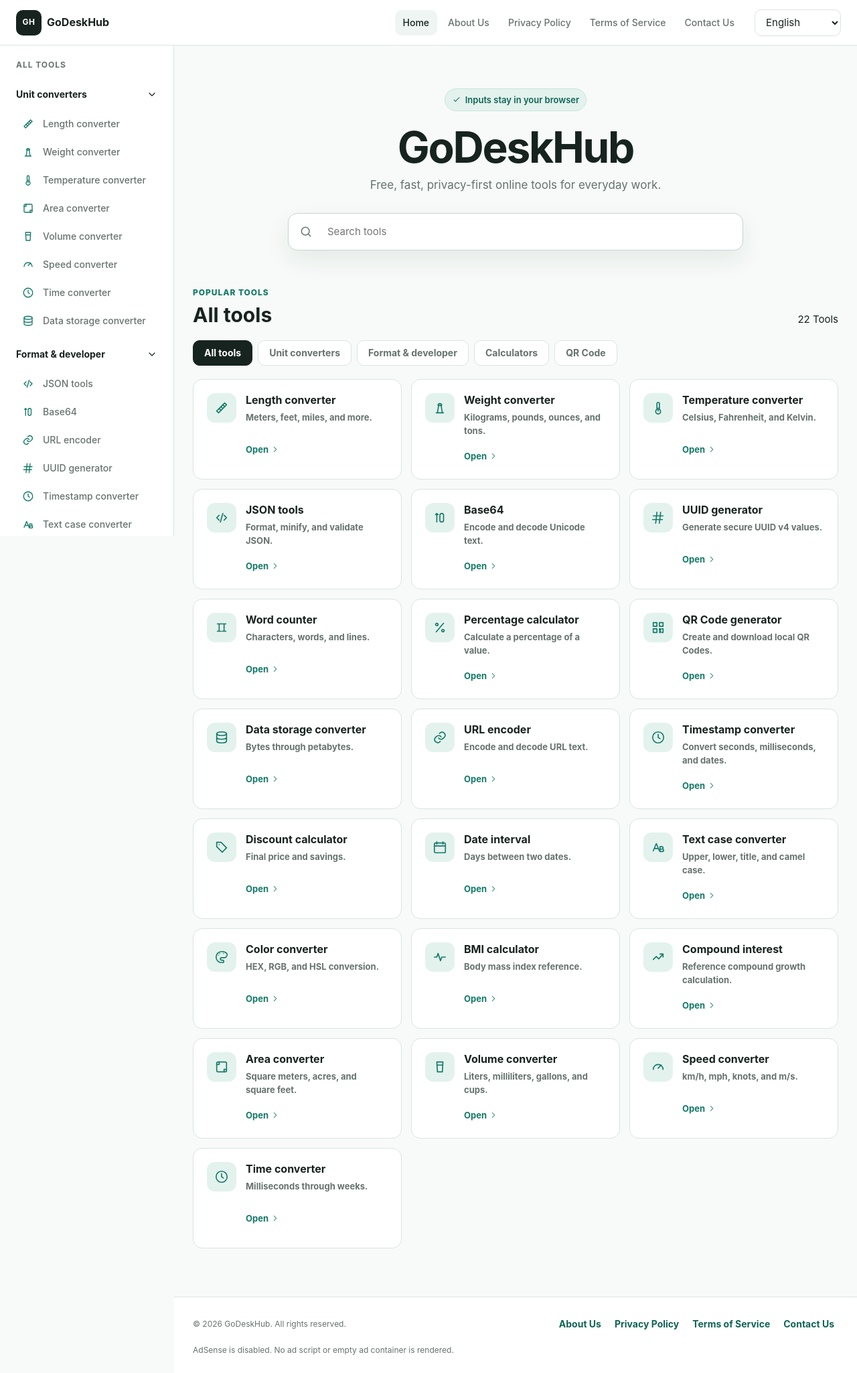
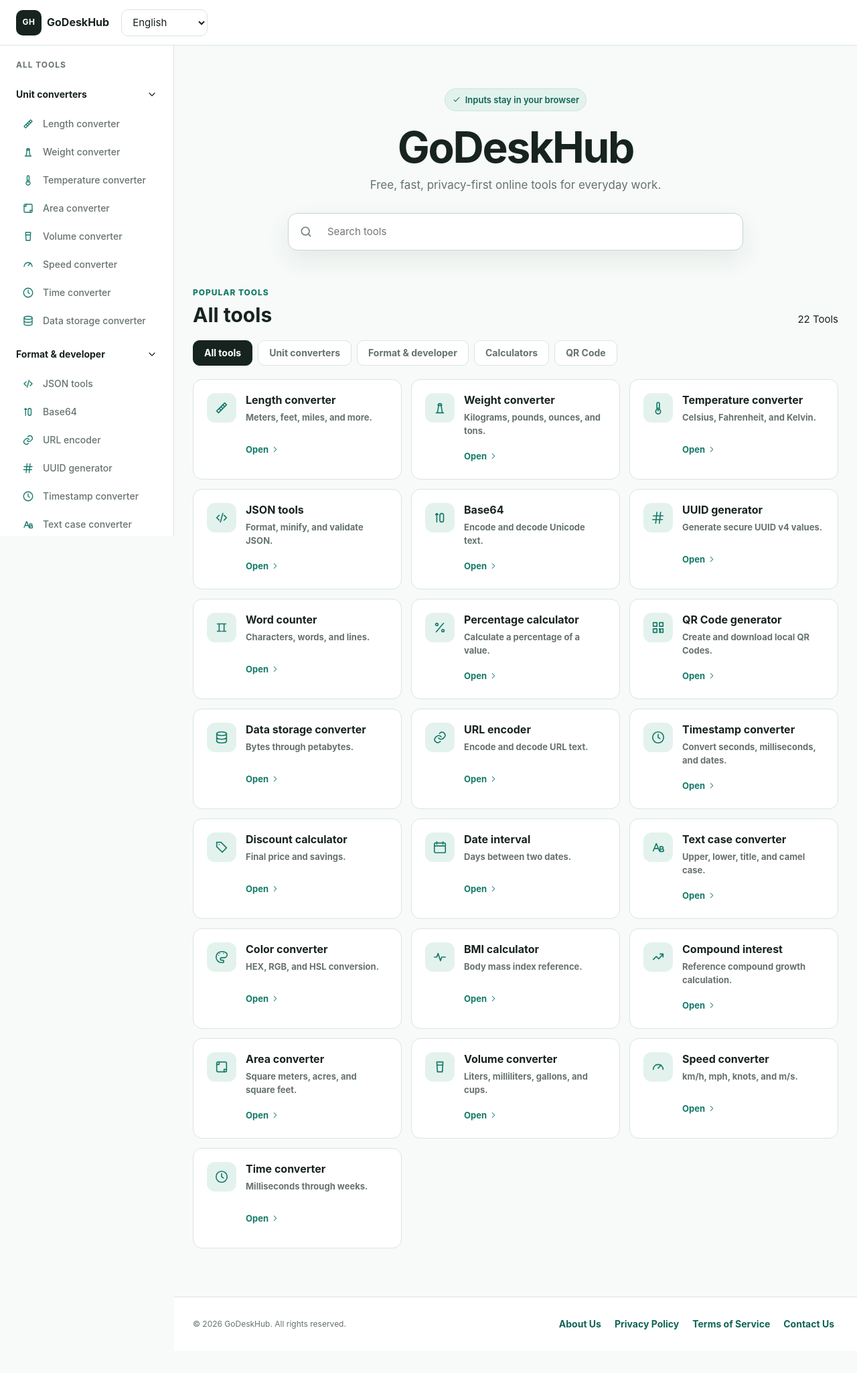
Before and after one commit to NolandLiu/web-tools, a React (Vite) app: page / in a window 1280 px wide. Shown: the whole page at 67% size. After the commit the page ends 2017 px from the top, so only its background shows below. Built offline with nearby package versions, Linux system fonts and the light colour scheme.

Commit message:
fix: simplify header and footer messaging

```diff
--- a/src/App.tsx
+++ b/src/App.tsx
@@ -65,7 +65,7 @@ function App() {
   };
 
   return (
-    <AppShell lang={lang} page={page} activeTool={activeTool} onLanguageChange={setLang} onNavigate={navigate} onOpenTool={openTool}>
+    <AppShell lang={lang} activeTool={activeTool} onLanguageChange={setLang} onNavigate={navigate} onOpenTool={openTool}>
       {page === "home" ? activeTool ? <ToolWorkspace key={activeTool.id} tool={activeTool} lang={lang} onOpenTool={openTool} /> : (
         <HomeDirectory lang={lang} query={query} setQuery={setQuery} category={category} setCategory={setCategory} tools={filtered} onOpenTool={openTool} />
       ) : <InfoPage page={page} lang={lang} navigate={navigate} />}
--- a/src/components/AppShell.tsx
+++ b/src/components/AppShell.tsx
@@ -6,7 +6,6 @@ import { ToolSidebar } from "./ToolSidebar";
 
 type Props = {
   lang: Lang;
-  page: Page;
   activeTool: Tool | null;
   onLanguageChange: (lang: Lang) => void;
   onNavigate: (page: Page) => void;
@@ -14,7 +13,7 @@ type Props = {
   children: React.ReactNode;
 };
 
-export function AppShell({ lang, page, activeTool, onLanguageChange, onNavigate, onOpenTool, children }: Props) {
+export function AppShell({ lang, activeTool, onLanguageChange, onNavigate, onOpenTool, children }: Props) {
   const [drawerOpen, setDrawerOpen] = useState(false);
   const t = messages[lang];
 
@@ -37,11 +36,6 @@ export function AppShell({ lang, page, activeTool, onLanguageChange, onNavigate,
         <button className="brand" type="button" onClick={() => navigate("home")}>
           <span className="brand-mark">GH</span><span>{t.siteName}</span>
         </button>
-        <nav className="topbar-links" aria-label="Primary">
-          {(["home", "about", "privacy", "terms", "contact"] as Page[]).map(item => (
-            <button className={page === item ? "active" : ""} type="button" key={item} onClick={() => navigate(item)}>{navLabels[item][lang]}</button>
-          ))}
-        </nav>
         <label className="language">
           <span className="sr-only">Language</span>
           <select value={lang} onChange={event => onLanguageChange(event.target.value as Lang)}>
@@ -65,7 +59,6 @@ export function AppShell({ lang, page, activeTool, onLanguageChange, onNavigate,
             <button type="button" key={item} onClick={() => navigate(item)}>{navLabels[item].en}</button>
           ))}
         </nav>
-        <span>{t.adsOff}</span>
       </footer>
     </main>
   );
--- a/src/i18n.ts
+++ b/src/i18n.ts
@@ -11,7 +11,6 @@ export const messages = {
     about: "About Us", privacy: "Privacy Policy", terms: "Terms of Service", contact: "Contact Us", home: "Home", categories: "Categories", tools: "Tools",
     navigation: "Tool navigation", menu: "Open tool navigation", closeMenu: "Close tool navigation", showHelp: "Show field help",
     related: "Related tools", usage: "How to use", generate: "Generate", download: "Download PNG", sourceText: "Source text",
-    adsOff: "AdSense is disabled. No ad script or empty ad container is rendered.",
     financeNote: "Results are for reference only and are not financial advice.", healthNote: "BMI is for reference only and is not a medical diagnosis.",
     qrEmpty: "Enter text or a URL to generate a QR Code.", qrTooLong: "Input is too long for a reliable QR Code.",
   },
@@ -23,7 +22,6 @@ export const messages = {
     about: "关于", privacy: "隐私政策", terms: "使用条款", contact: "联系反馈", home: "首页", categories: "分类", tools: "工具",
     navigation: "工具导航", menu: "打开工具导航", closeMenu: "关闭工具导航", showHelp: "查看字段说明",
     related: "相关工具", usage: "使用说明", generate: "生成", download: "下载 PNG", sourceText: "原始内容",
-    adsOff: "AdSense 默认关闭，不渲染广告脚本或空广告容器。",
     financeNote: "计算结果仅供参考，不构成投资或理财建议。", healthNote: "BMI 结果仅供参考，不构成医疗诊断。",
     qrEmpty: "输入文本或 URL 后生成 QR Code。", qrTooLong: "输入过长，无法可靠生成 QR Code。",
   },
@@ -35,7 +33,6 @@ export const messages = {
     about: "關於", privacy: "隱私權政策", terms: "使用條款", contact: "聯絡與回饋", home: "首頁", categories: "分類", tools: "工具",
     navigation: "工具導覽", menu: "開啟工具導覽", closeMenu: "關閉工具導覽", showHelp: "查看欄位說明",
     related: "相關工具", usage: "使用說明", generate: "產生", download: "下載 PNG", sourceText: "原始內容",
-    adsOff: "AdSense 預設關閉，不會渲染廣告腳本或空廣告容器。",
     financeNote: "計算結果僅供參考，不構成投資或理財建議。", healthNote: "BMI 結果僅供參考，不構成醫療診斷。",
     qrEmpty: "輸入文字或 URL 後產生 QR Code。", qrTooLong: "輸入過長，無法可靠產生 QR Code。",
   },
--- a/src/styles.css
+++ b/src/styles.css
@@ -31,9 +31,6 @@ button:focus-visible, a:focus-visible, input:focus-visible, select:focus-visible
 .brand { min-height: 44px; padding: 0; background: transparent; color: var(--ink); font-size: 16px; }
 .brand:hover { background: transparent; color: var(--accent); }
 .brand-mark { width: 38px; height: 38px; display: grid; place-items: center; border-radius: 10px; background: var(--ink); color: white; font-size: 12px; letter-spacing: .04em; }
-.topbar-links { margin-left: auto; display: flex; align-items: center; gap: 4px; }
-.topbar-links button { min-height: 38px; padding: 0 12px; background: transparent; color: var(--muted); font-weight: 550; }
-.topbar-links button:hover, .topbar-links button.active { background: var(--soft); color: var(--ink); }
 .language select { width: auto; min-width: 126px; height: 40px; border: 1px solid var(--line); border-radius: 10px; background: var(--surface); padding: 0 34px 0 12px; color: var(--ink); }
 .icon-button { width: 44px; min-width: 44px; padding: 0; background: transparent; color: var(--ink); }
 .icon-button:hover { background: var(--soft); }
@@ -158,7 +155,6 @@ footer { margin-left: var(--sidebar-width); padding: 24px 28px; display: flex; j
   .tools-grid { grid-template-columns: repeat(2, minmax(0, 1fr)); }
   .converter-layout, .text-tool-layout, .calculator-layout, .qr-layout { grid-template-columns: 1fr; }
   .result-card { min-height: 190px; }
-  .topbar-links { display: none; }
 }
 
 @media (max-width: 767px) {
```
Also changed, not shown: 1 other file (tests, documents, lock files or other folders).
